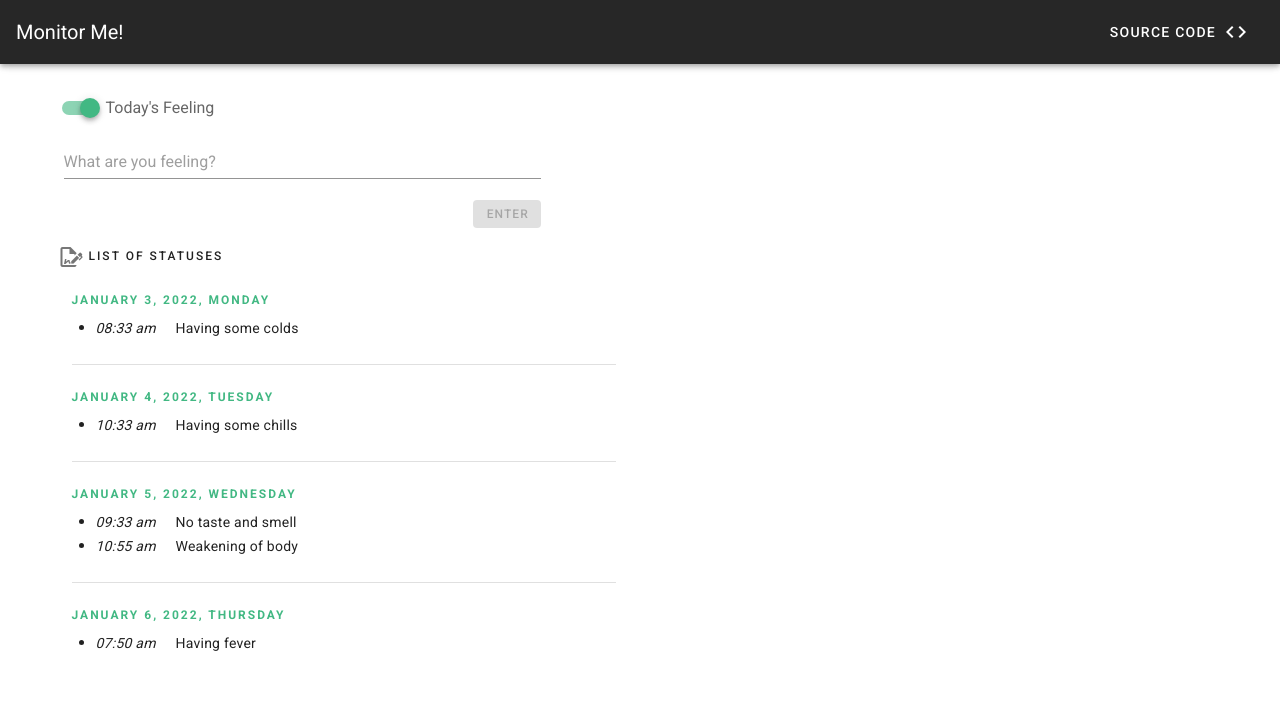
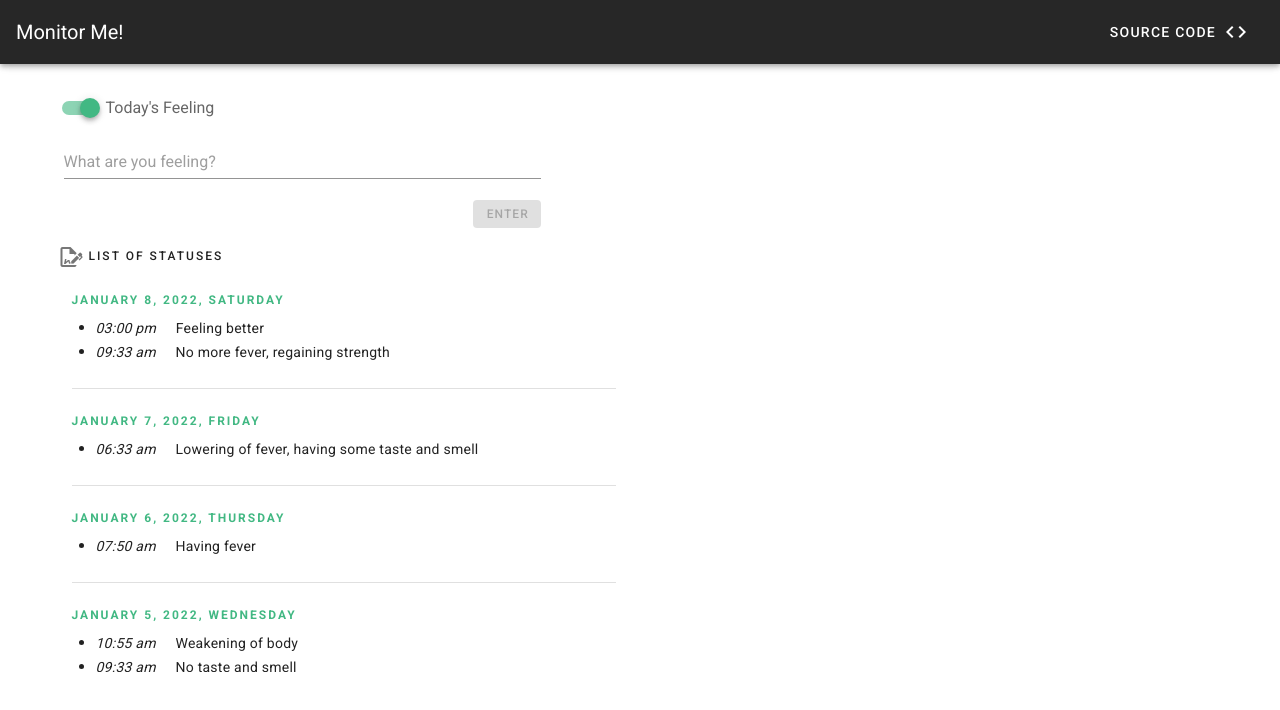
Before and after one commit to dilapitan/monitor-me, a Vue app: page / in a window 1280 px wide. Shown: the top 710 px of the page. Built offline with nearby package versions, Linux system fonts and the light colour scheme; what v-calendar would draw is missing.

Commit message:
Update what happens afte entering a status

```diff
--- a/src/components/HomeComponent.vue
+++ b/src/components/HomeComponent.vue
@@ -4,7 +4,10 @@
       <v-col sm="5">
         <v-switch
           v-model="feelingToday"
-          :label="feelingToday ? `Today's Feeling` : `Feelings in the past days`">
+          :label="
+            feelingToday ? `Today's Feeling` : `Feelings in the past days`
+          "
+        >
         </v-switch>
 
         <v-row class="pl-4">
@@ -16,10 +19,14 @@
           ></v-text-field>
         </v-row>
 
-
         <v-row>
           <v-spacer> </v-spacer>
-          <v-btn :disabled="emptyStatus" color="primary" small @click="storeStatus()">
+          <v-btn
+            :disabled="emptyStatus"
+            color="primary"
+            small
+            @click="storeStatus()"
+          >
             Enter
           </v-btn>
         </v-row>
@@ -31,14 +38,12 @@
       </v-col> -->
     </v-row>
 
-    <br>
+    <br />
 
     <v-row>
       <v-col sm="6">
         <h4 class="text-overline">
-          <v-icon>
-            mdi-file-sign
-          </v-icon>
+          <v-icon> mdi-file-sign </v-icon>
           List of Statuses
         </h4>
 
@@ -119,12 +124,17 @@ export default {
   }),
 
   created() {
-    this.getDatesOnly()
+    this.setUpStatuses()
+    this.sortStatusByAscDate()
   },
 
   watch: {
     status: function () {
       this.emptyStatus = this.status?.length > 0 ? false : true
+    },
+
+    statuses: function() {
+      this.setUpStatuses()
     }
   },
 
@@ -134,7 +144,7 @@ export default {
       return format(date, "hh:mm aaaaa'm'")
     },
 
-    getDatesOnly: function () {
+    setUpStatuses: function () {
       /**
        * This is to create an array of dates with no duplicates.
        *
@@ -149,22 +159,30 @@ export default {
       this.datesOnly = datesOnly
     },
 
+    sortStatusByAscDate: function() {
+      // Got the solution for sorting dates:
+      //  https://flaviocopes.com/how-to-sort-array-by-date-javascript/
+      const sortedStatuses = this.statuses
+        .slice()
+        .sort((a, b) => b.date - a.date)
+
+      this.statuses.splice(0, this.statuses.length, ...sortedStatuses)
+    },
+
     standardizeDateFormat(date) {
       // i.e. November 16, 2021, Thursday
       return format(date, 'MMMM d, yyyy, EEEE')
     },
 
     storeStatus: function () {
-      // const date = new Date()
-      // const status = {
-      //   feeling: this.status,
-      //   date: date,
-      //   dayOfWeek: `${format(date, 'eeee')}`,
-      //   time: formatISO9075(date, { representation: 'time' })
-      // }
-      // this.statuses.push(status)
-      // this.status = ''
-      // console.log('this.statuses:', this.statuses)
+      const newStatus = {
+        feeling: this.status,
+        date: new Date()
+      }
+      this.statuses.push(newStatus)
+      this.sortStatusByAscDate()
+      this.status = ''
+
       // loading UI begin
       // push
       // sort
```
